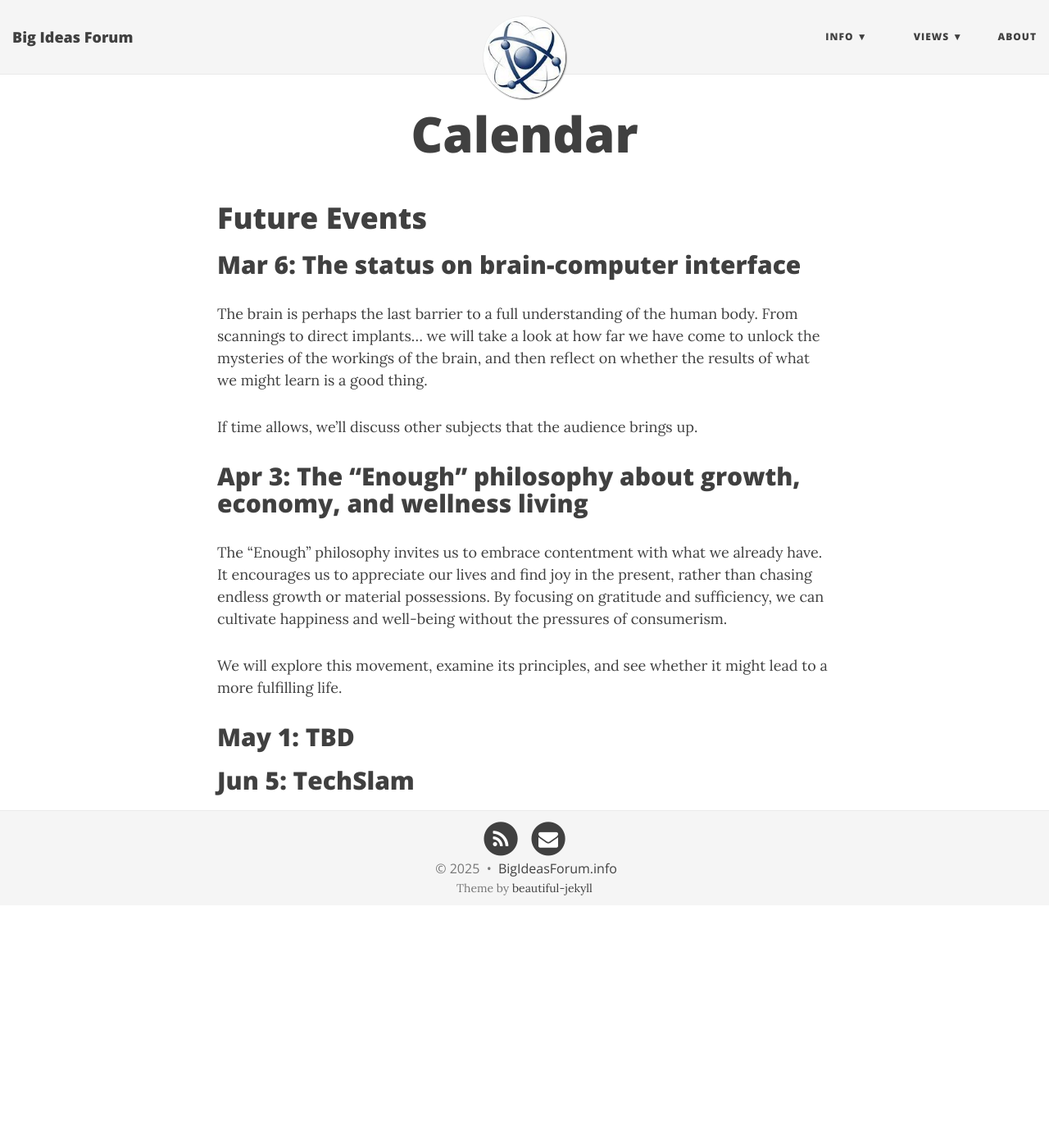
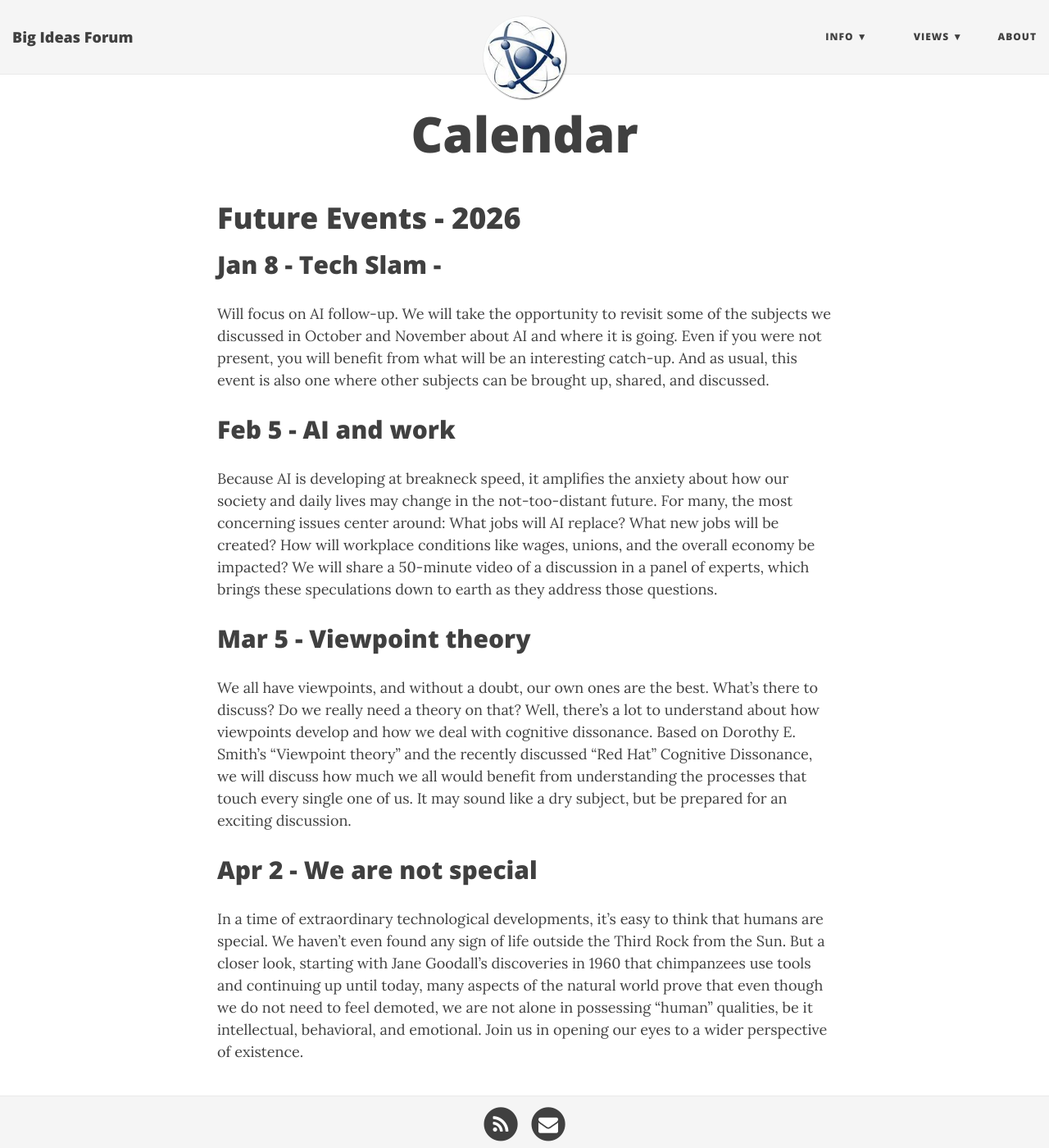
Before and after one commit to BigIdeasForum/bigideasforum.github.io, a Jekyll site: the page built from calendar.md, in a window 1280 px wide and 1400 px high. Shown: the whole window at 82% size. Built offline with Jekyll 4.4.1, drawn with Linux system fonts in a browser that asks for light colours; nearby versions of some CDN libraries.

Commit message:
Update Calendar

```diff
--- a/calendar.md
+++ b/calendar.md
@@ -5,20 +5,22 @@ header: true
 permalink: /calendar/
 ---
 
-# Future Events
+# Future Events - 2026
 
-## Mar 6: The status on brain-computer interface
+## Jan 8 - Tech Slam -
 
-The brain is perhaps the last barrier to a full understanding of the human body. From scannings to direct implants... we will take a look at how far we have come to unlock the mysteries of the workings of the brain, and then reflect on whether the results of what we might learn is a good thing.
+Will focus on AI follow-up. We will take the opportunity to revisit some of the subjects we discussed in October and November about AI and where it is going. Even if you were not present, you will benefit from what will be an interesting catch-up. And as usual, this event is also one where other subjects can be brought up, shared, and discussed.
 
-If time allows, we’ll discuss other subjects that the audience brings up.
+## Feb 5 - AI and work
 
-## Apr 3: The “Enough” philosophy about growth, economy, and wellness living
+Because AI is developing at breakneck speed, it amplifies the anxiety about how our society and daily lives may change in the not-too-distant future. For many, the most concerning issues center around: What jobs will AI replace? What new jobs will be created? How will workplace conditions like wages, unions, and the overall economy be impacted? We will share a 50-minute video of a discussion in a panel of experts, which brings these speculations down to earth as they address those questions.
 
-The “Enough” philosophy invites us to embrace contentment with what we already have. It encourages us to appreciate our lives and find joy in the present, rather than chasing endless growth or material possessions. By focusing on gratitude and sufficiency, we can cultivate happiness and well-being without the pressures of consumerism.
+## Mar 5 - Viewpoint theory
 
-We will explore this movement, examine its principles, and see whether it might lead to a more fulfilling life.
+We all have viewpoints, and without a doubt, our own ones are the best. What’s there to discuss? Do we really need a theory on that?
+Well, there’s a lot to understand about how viewpoints develop and how we deal with cognitive dissonance. Based on Dorothy E. Smith’s “Viewpoint theory” and the recently discussed “Red Hat” Cognitive Dissonance, we will discuss how much we all would benefit from understanding the processes that touch every single one of us.
+It may sound like a dry subject, but be prepared for an exciting discussion.
 
-## May 1: TBD
+## Apr 2 - We are not special
 
-## Jun 5: TechSlam
+In a time of extraordinary technological developments, it’s easy to think that humans are special. We haven’t even found any sign of life outside the Third Rock from the Sun. But a closer look, starting with Jane Goodall’s discoveries in 1960 that chimpanzees use tools and continuing up until today, many aspects of the natural world prove that even though we do not need to feel demoted, we are not alone in possessing “human” qualities, be it intellectual, behavioral, and emotional. Join us in opening our eyes to a wider perspective of existence.
```
